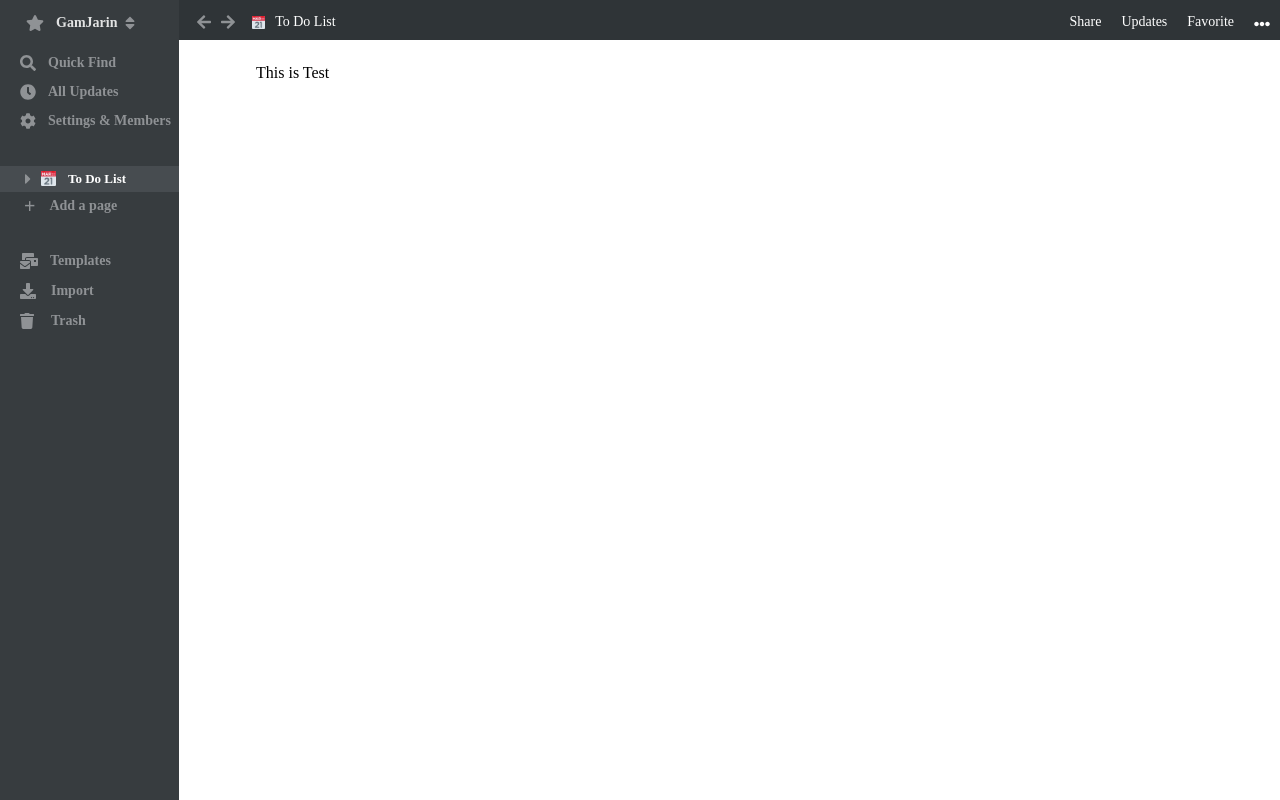
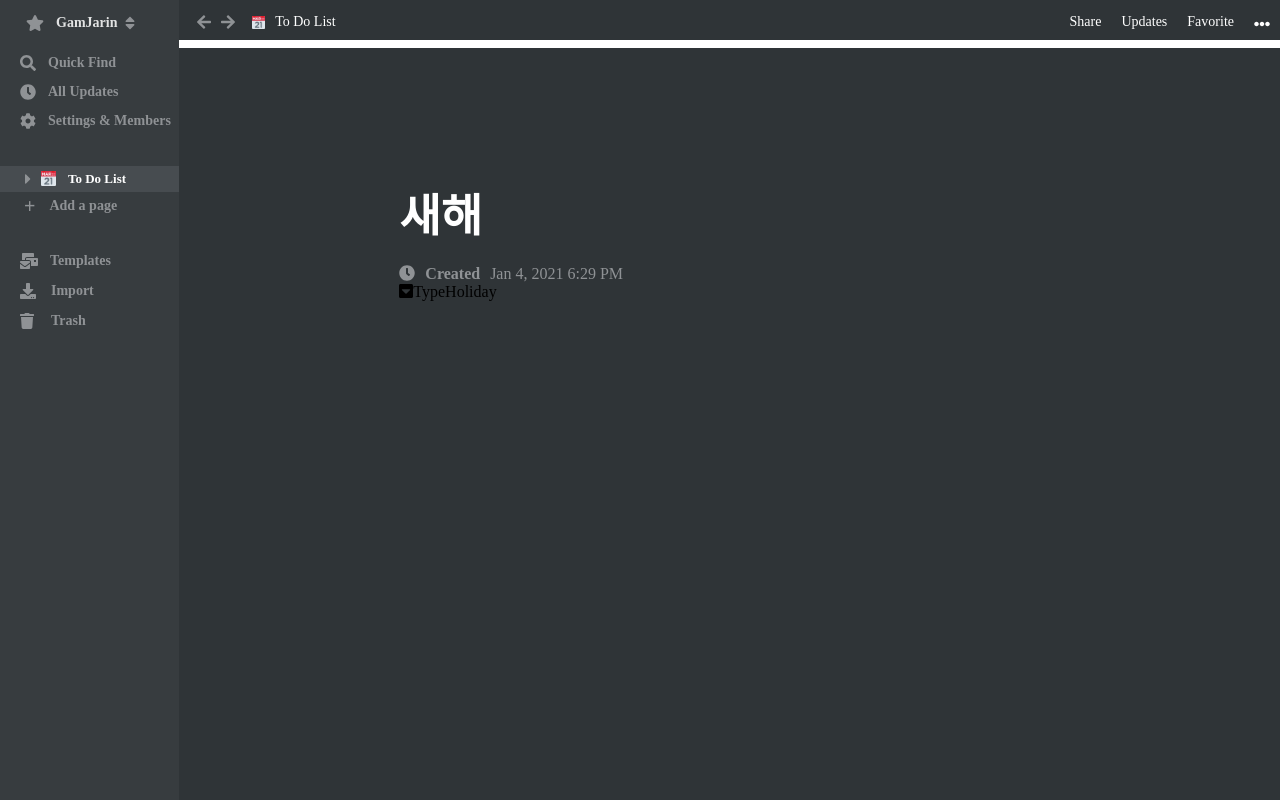
Before and after one commit to JangIBin/Calendar_App, a React (Create React App) app: page /test in a window 1280 px wide. Shown: the top 800 px of the page. Built offline with nearby package versions, Linux system fonts and the light colour scheme.

Commit message:
router, Add.js

```diff
--- a/src/components/Add.css
+++ b/src/components/Add.css
@@ -1,3 +1,41 @@
-h2 {
-    padding: 5% 0 0 20%;
+.add {
+    width: 100%;
+    height: 1000px;
+    margin-left: 14%;
+    margin-top: 48px;
 }
+
+.add .add-background {
+    width: 86%;
+    height: 100%;
+    background-color: #2f3437;
+}
+
+.add .add-background .add-background-wrap {
+    margin-left: 20%;
+    margin-right: 20%;
+}
+
+.add .add-background .add-background-wrap .background-wrap-title {
+    padding-top: 20%;
+}
+
+.add .add-background .add-background-wrap .background-wrap-title span {
+    color: #ffffff;
+    font-size: 45px;
+    font-weight: bold;
+}
+
+.add .add-background .add-background-wrap .background-wrap-create {
+    color: #8f9295;
+    margin-top: 3%;
+}
+
+.add .add-background .add-background-wrap .background-wrap-create i {
+    margin-right: 10px;
+}
+
+.add .add-background .add-background-wrap .background-wrap-create .created {
+    margin-right: 10px;
+    font-weight: bold;
+}
--- a/src/components/Add.js
+++ b/src/components/Add.js
@@ -2,17 +2,53 @@ import React, { Component } from 'react';
 import { BrowserRouter as Router, Link, Route } from 'react-router-dom';
 
 import './Add.css';
+import '../reset.css';
 
-import Sidebar from './Sidebar';
-import Header from './Header';
+import { FontAwesomeIcon } from "@fortawesome/react-fontawesome";
+import {
+  faSort,
+  faSearch,
+  faClock,
+  faCog,
+  faCaretRight,
+  faMailBulk,
+  faDownload,
+  faTrash,
+  faArrowLeft,
+  faArrowRight,
+  faEllipsisH,
+  faGraduationCap,
+  faLaptop,
+  faExpandAlt,
+  faChevronDown,
+  faChevronLeft,
+  faChevronRight,
+  faStar,
+  faCaretSquareDown
+} from "@fortawesome/free-solid-svg-icons";
 
 function Add() {
     return (
         <div className="Add">
-
-            {/* <Sidebar />
-            <Header /> */}
-            <h2>This is Test</h2>
+            <div className="add">
+                <div className="add-background">
+                    <div className="add-background-wrap">
+                        <div className="background-wrap-title">
+                            <span>새해</span>
+                        </div>
+                        <div className="background-wrap-create">
+                            <i><FontAwesomeIcon icon={faClock} /></i>
+                            <span className="created">Created</span>
+                            <span>Jan 4, 2021 6:29 PM</span>
+                        </div>
+                        <div className="background-wrap-type">
+                            <i><FontAwesomeIcon icon={faCaretSquareDown} /></i>
+                            <span className="type">Type</span>
+                            <span>Holiday</span>
+                        </div>
+                    </div>
+                </div>
+            </div>
         </div>
     )
 }
--- a/src/components/Main.css
+++ b/src/components/Main.css
@@ -113,9 +113,10 @@
 }
 
 .main .main-background-2 .main-schedule .btn_group .test_btn1{
-    margin-right:-4px;
+    margin-right:-1px;
     border-top-left-radius: 5px;
     border-bottom-left-radius: 5px;
+    font-weight: bold;
 }
 
 .main .main-background-2 .main-schedule .btn_group .test_btn2{
@@ -185,12 +186,27 @@
 .main .main-background-2 .main-calendar table td{
     width: 50px;
     border: 1px solid #8f9295;
-    padding: 7px 8px 0 0;
+    padding: 7px 8px 2px 5px;
     height: 150px;
 }
 
+.main .main-background-2 .main-calendar table td .td-link{
+    margin-top: 12px;
+    width: 100%;
+    height: 16px;
+}
+
 .main .main-background-2 .main-calendar table td p{
-      float: right;
+    float: left;
+    color: #ffffff;
+}
+
+.main .main-background-2 .main-calendar table td p:hover{
+    color: #f9bf52;
+}
+
+.main .main-background-2 .main-calendar table td p:active{
+    color: #ffffff;
 }
 
 .main .main-background-2 .main-calendar table .first-line,
--- a/src/components/Main.js
+++ b/src/components/Main.js
@@ -106,10 +106,10 @@ function Main() {
                                     <td>30</td>
                                     <td>31</td>
                                     <td>
-                                        1
-                                        <br />
-                                        <br />
-                                        <Link to="/test"><p>새해</p></Link>
+                                        <label>1</label>
+                                        <div className="td-link">
+                                            <Link to="/test"><p>새해</p></Link>
+                                        </div>
                                     </td>
                                     <td className="last-line">2</td>
                                 </tr>
```
Also changed, not shown: 1 other file (tests, documents, lock files or other folders).
